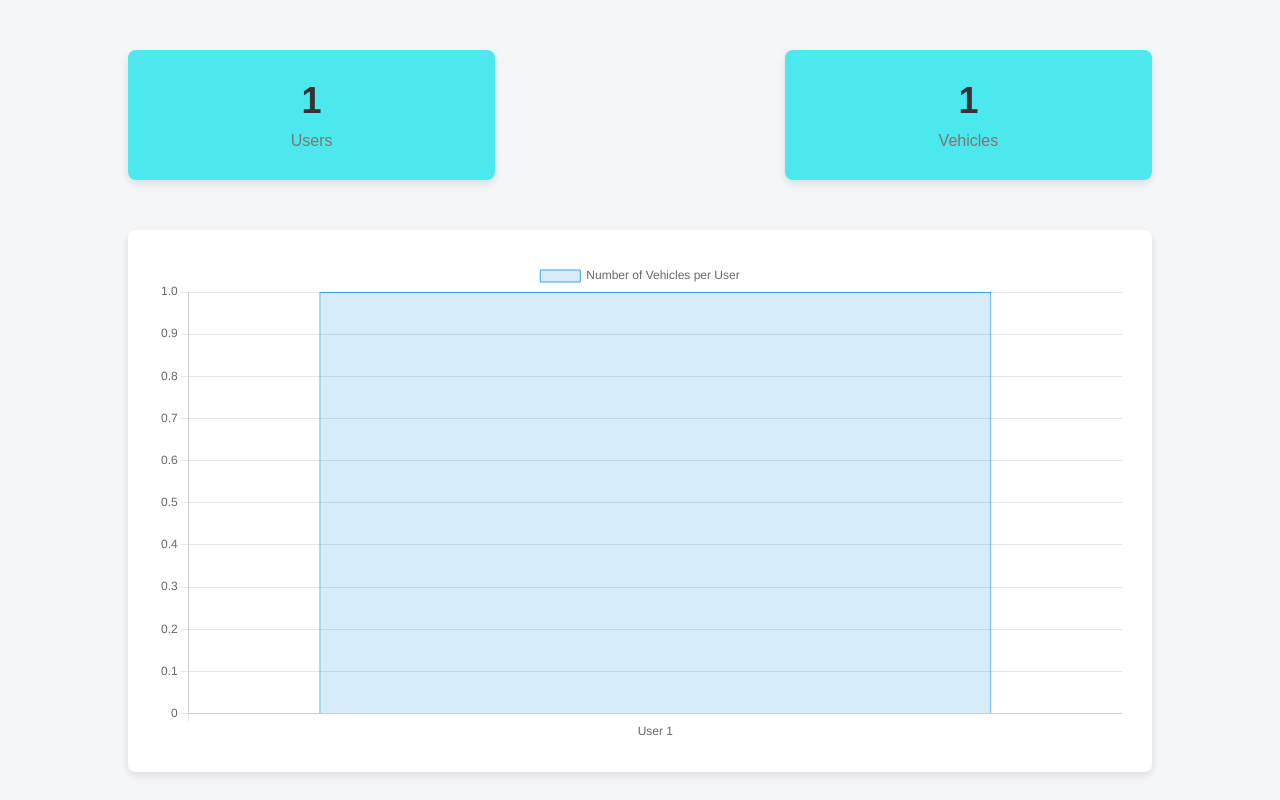
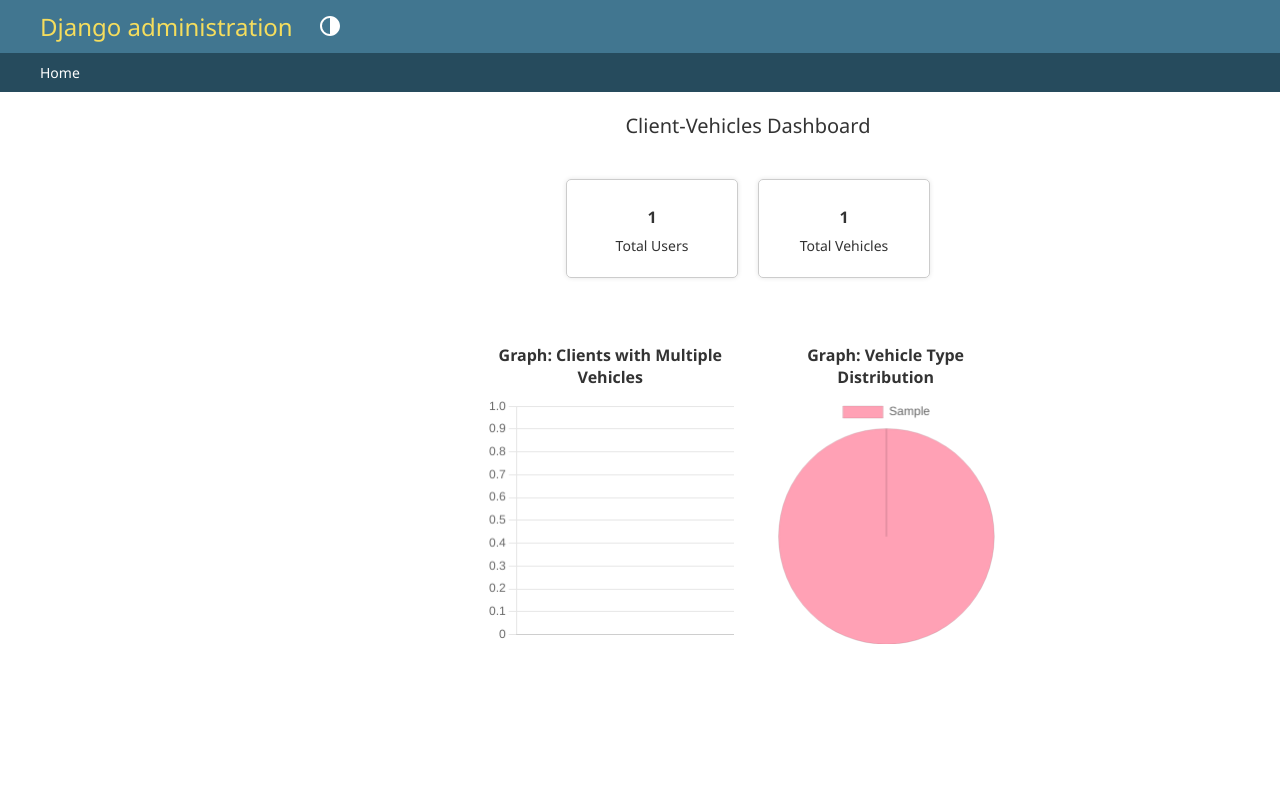
Before and after one commit to the-nazim/oem-serverapp, a Django app: page /dashboard/ in a window 1280 px wide. Run offline with Django 5.2, Linux system fonts and the light colour scheme; tables that the repository leaves empty hold one stand-in row (values such as "Sample post").

Commit message:
Graphs added commit

```diff
--- a/application/templates/dashboard.html
+++ b/application/templates/dashboard.html
@@ -1,104 +1,93 @@
-<!DOCTYPE html>
-<html lang="en">
-<head>
-    <meta charset="UTF-8">
-    <meta name="viewport" content="width=device-width, initial-scale=1.0">
-    <title>Dashboard</title>
-    <script src="https://cdn.jsdelivr.net/npm/chart.js"></script>
+{% extends "admin/base_site.html" %}
+
+{% block content %}
 <style>
-        body {
-            font-family: Arial, sans-serif;
-            background-color: #f4f6f9;
-            margin: 0;
-            padding: 0;
+    .dashboard-container {
+        display: flex;
+        flex-direction: column;
+        justify-content: center;
+        align-items: center;
+        /* height: 100vh; Full page height */
+        text-align: center;
+        margin-left: 18%;
     }
-
-        .container {
-            width: 80%;
-            margin: 0 auto;
-        }
-
     .tiles {
         display: flex;
-            justify-content: space-between;
-            margin-top: 50px;
+        justify-content: center;
+        gap: 20px;
+        margin: 20px 0;
     }
-
     .tile {
-            background-color: #4be8ee;
-            padding: 30px;
-            border-radius: 8px;
-            box-shadow: 0 4px 8px rgba(0, 0, 0, 0.1);
         text-align: center;
-            width: 30%;
+        padding: 10px;
+        border: 1px solid #ccc;
+        border-radius: 5px;
+        width: 150px;
+        box-shadow: 0 0 5px rgba(0, 0, 0, 0.1);
     }
-
-        .tile h2 {
-            margin: 0;
-            font-size: 36px;
-            color: #333;
+    .charts-container {
+        display: flex;
+        justify-content: space-around;
+        margin-top: 30px;
     }
-
-        .tile p {
-            margin: 10px 0 0;
-            color: #777;
-        }
-
     .chart-container {
-            margin-top: 50px;
-            background-color: white;
-            padding: 30px;
-            border-radius: 8px;
-            box-shadow: 0 4px 8px rgba(0, 0, 0, 0.1);
-        }
-
-        canvas {
-            width: 100%;
-            height: 400px;
+        width: 45%;
     }
 </style>
-</head>
-<body>
 
-    <div class="container">
-        <!-- Tiles showing number of users and vehicles -->
+<div class="dashboard-container">
+    <h1>Client-Vehicles Dashboard</h1>
+
     <div class="tiles">
         <div class="tile">
             <h2>{{ user_count }}</h2>
-                <p>Users</p>
+            <p>Total Users</p>
         </div>
         <div class="tile">
             <h2>{{ vehicle_count }}</h2>
-                <p>Vehicles</p>
+            <p>Total Vehicles</p>
         </div>
     </div>
 
-        <!-- Graph or chart below the tiles -->
+    <div class="charts-container">
         <div class="chart-container">
-            <canvas id="vehicleChart"></canvas>
+            <h2>Graph: Clients with Multiple Vehicles</h2>
+            <canvas id="multipleVehiclesChart" width="400" height="400"></canvas>
+        </div>
+        <div class="chart-container">
+            <h2>Graph: Vehicle Type Distribution</h2>
+            <canvas id="vehicleTypeChart" width="400" height="400"></canvas>
+        </div>
     </div>
 </div>
 
+<script src="https://cdn.jsdelivr.net/npm/chart.js"></script>
 <script>
-        // Static data for the graph
-        const vehicleCountPerUser = {{ vehicle_count_per_user|safe }};
+    document.addEventListener("DOMContentLoaded", function() {
+        // Data for the first graph (Clients with Multiple Vehicles)
+        const clientNames = {{ client_names|safe }};
+        const vehicleCounts = {{ vehicle_counts|safe }};
 
-        // Set up the chart.js chart
-        const ctx = document.getElementById('vehicleChart').getContext('2d');
-        const vehicleChart = new Chart(ctx, {
-            type: 'bar',
+        const ctx1 = document.getElementById('multipleVehiclesChart').getContext('2d');
+        new Chart(ctx1, {
+            type: 'bar', // Bar chart for better clarity
             data: {
-                labels: vehicleCountPerUser.map((_, index) => 'User ' + (index + 1)),
+                labels: clientNames,
                 datasets: [{
-                    label: 'Number of Vehicles per User',
-                    data: vehicleCountPerUser,
-                    backgroundColor: 'rgba(54, 162, 235, 0.2)',
+                    label: 'Number of Vehicles',
+                    data: vehicleCounts,
+                    backgroundColor: 'rgba(54, 162, 235, 0.6)',
                     borderColor: 'rgba(54, 162, 235, 1)',
                     borderWidth: 1
                 }]
             },
             options: {
                 responsive: true,
+                plugins: {
+                    legend: {
+                        display: false // No legend needed for this graph
+                    }
+                },
                 scales: {
                     y: {
                         beginAtZero: true
@@ -106,7 +95,40 @@
                 }
             }
         });
+
+        // Data for the second graph (Vehicle Type Distribution)
+        const vehicleTypeLabels = {{ vehicle_type_labels|safe }};
+        const vehicleTypeCounts = {{ vehicle_type_counts|safe }};
+
+        const ctx2 = document.getElementById('vehicleTypeChart').getContext('2d');
+        new Chart(ctx2, {
+            type: 'pie', // Pie chart for distribution
+            data: {
+                labels: vehicleTypeLabels,
+                datasets: [{
+                    label: 'Vehicle Types',
+                    data: vehicleTypeCounts,
+                    backgroundColor: [
+                        'rgba(255, 99, 132, 0.6)',
+                        'rgba(54, 162, 235, 0.6)',
+                        'rgba(255, 206, 86, 0.6)',
+                        'rgba(75, 192, 192, 0.6)',
+                        'rgba(153, 102, 255, 0.6)',
+                        'rgba(255, 159, 64, 0.6)'
+                    ],
+                    borderColor: 'rgba(0, 0, 0, 0.1)',
+                    borderWidth: 1
+                }]
+            },
+            options: {
+                responsive: true,
+                plugins: {
+                    legend: {
+                        position: 'top'
+                    }
+                }
+            }
+        });
+    });
 </script>
-
-</body>
-</html>
+{% endblock %}
--- a/application/user_dashboard/views.py
+++ b/application/user_dashboard/views.py
@@ -1,41 +1,40 @@
 from django.shortcuts import render
-from django.contrib.admin.views.decorators import staff_member_required
+from django.db.models import Count
 from .models import Client, Vehicle_detail
 
-# Dashboard View with Static Data
+# Dashboard View with Updated Data
 def user_home(request):
 
-    user_count = Client.objects.count()  #10
-    vehicle_count = Vehicle_detail.objects.count()  #25
+    user_count = Client.objects.count()  # Total number of users
+    vehicle_count = Vehicle_detail.objects.count()  # Total number of vehicles
 
-    vehicle_count_per_user = []
-        #client.vehicles.count() for client in Client.objects.all()
+    same_person_multiple_vehicles_data = (
+        Client.objects
+        .values('first_name', 'last_name')
+        .annotate(vehicle_count=Count('vehicle_sign', distinct=True))
+        .filter(vehicle_count__gt=1)  # Filter only clients with more than 1 vehicle
+    )
 
-    #[3, 5, 1, 2, 4, 1, 3, 2, 3, 4]  # Number of vehicles per user
+    # Collect data for the graph
+    client_names = [f"{item['first_name']} {item['last_name']}" for item in same_person_multiple_vehicles_data]
+    vehicle_counts = [item['vehicle_count'] for item in same_person_multiple_vehicles_data]
 
-    for client in Client.objects.all():
-        count = Vehicle_detail.objects.filter(vehicle_sign=client.vehicle_sign).count()
-        vehicle_count_per_user.append(count)
+    # Aggregate vehicle type counts
+    vehicle_type_data = (
+        Vehicle_detail.objects
+        .values('vehicle_type')
+        .annotate(count=Count('id'))
+    )
+    vehicle_type_labels = [item['vehicle_type'] for item in vehicle_type_data]
+    vehicle_type_counts = [item['count'] for item in vehicle_type_data]
 
     context = {
         'user_count': user_count,
         'vehicle_count': vehicle_count,
-        'vehicle_count_per_user': vehicle_count_per_user,
+        'client_names': client_names,  # Names for the graph's X-axis
+        'vehicle_counts': vehicle_counts,  # Number of vehicles for Y-axis
+        'vehicle_type_labels': vehicle_type_labels,  # Vehicle types for second graph
+        'vehicle_type_counts': vehicle_type_counts,  # Counts for second graph
     }
 
     return render(request, 'dashboard.html', context)
-
-
-# @staff_member_required  # Ensures only admin users can access
-# def admin_dashboard(request):
-#     # Static data (replace with dynamic queries if needed)
-#     user_count = 10  # Example count
-#     vehicle_count = 25
-#     vehicle_count_per_user = [3, 5, 1, 2, 4, 1, 3, 2, 3, 4]
-
-#     context = {
-#         'user_count': user_count,
-#         'vehicle_count': vehicle_count,
-#         'vehicle_count_per_user': vehicle_count_per_user,
-#     }
-#     return render(request, 'admin01/dashboard.html', context)
```
Lines whose indentation alone changed are shown as unchanged.
